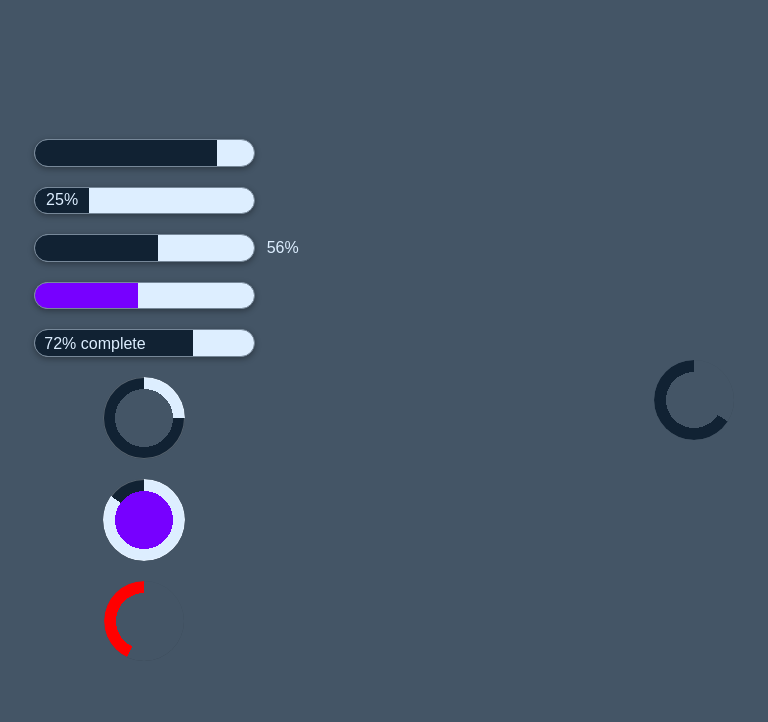
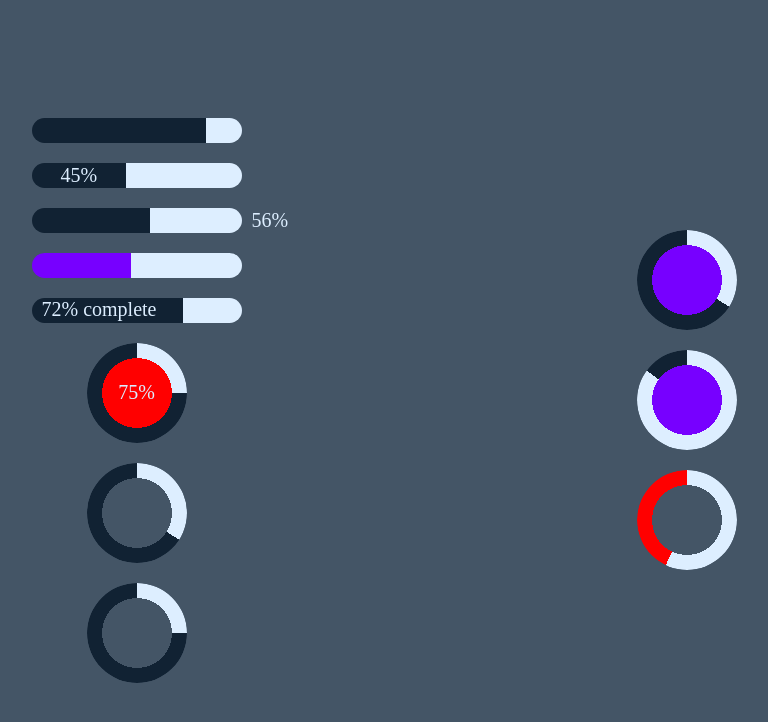
Before and after one commit to refusado/progress.css, a website: page src/test.html in a window 1280 px wide. Shown: the whole page, without its empty margins (256-1024 px from the left). Drawn offline with Linux system fonts and the light colour scheme.

Commit message:
improving labels + general small improvements

```diff
--- a/src/progress.css
+++ b/src/progress.css
@@ -1,8 +1,11 @@
 .pss-bar {
-  width: 200px;
-  height: 1rem;
-  border-radius: 10rem;
   position: relative;
+  width: 10em;
+  height: 1.25em;
+  padding-left: .5em;
+  border-radius: 10em;
+  font-size: 1em;
+  color: #def;
 
   --pss-value: 50;
   --pss-color: #123;
@@ -16,36 +19,35 @@
 }
 
 .pss-bar::before {
-  color: #def;
   content: attr(data-pss-i);
-  display: inline-block;
+  display: flex;
   position: absolute;
+  height: 100%;
   top: 0;
-  left: calc((100% * (var(--pss-value) / 100) / 2));
+  left: calc((100% * (min(var(--pss-value), 100) / 100) / 2));
+  align-items: center;
   transform: translateX(-50%);
-
-  height: 100%;
-  display: flex;
-  align-items: center;
 }
 
 .pss-bar::after {
+  content: attr(data-pss-o);
+  display: flex;
+  position: absolute;
+  height: 100%;
+  padding-left: .5em;
   color: #def;
-  content: attr(data-pss-o);
-  display: inline-block;
-  position: absolute;
   top: 0;
-  left: calc(100% + 0.8rem);
-
-  height: 100%;
-  display: flex;
+  left: 100%;
   align-items: center;
 }
 
 .pss-rad {
-  width: 5rem;
-  height: 5rem;
+  display: flex;
+  width: 5em;
+  height: 5em;
   border-radius: 50%;
+  justify-content: center;
+  align-items: center;
 
   --pss-value: 65;
   --pss-color: #123;
@@ -55,7 +57,7 @@
   background-image:
     radial-gradient(
       circle,
-      var(--pss-center) calc(72% - 0.8rem),
+      var(--pss-center) calc(72% - 0.8em),
       transparent 0),
     conic-gradient(
       transparent calc(100% - 100% / (100 / var(--pss-value))),
@@ -63,7 +65,12 @@
     );
   mask: radial-gradient(
     circle,
-    var(--pss-center) calc(72% - 0.8rem),
+    var(--pss-center) calc(72% - 0.8em),
     #000 0
   );
 }
+
+.pss-rad[data-pss-i], .pss-rad[data-pss-o] {
+  mask: unset;
+  position: relative;
+}
--- a/src/styles.css
+++ b/src/styles.css
@@ -13,26 +13,6 @@ body {
 
   background-color: #456;
   color: #def;
+
+  font-size: 20px;
 }
-
-.pss-bar {
-  font-family: sans-serif;
-  font-size: 1rem;
-  border: 1px solid #789;
-  box-shadow: 0 2px 6px 0 #00000055;
-  padding: 0.3rem 0.6rem;
-}
-
-.bar-2 {
-  height: 1rem;
-}
-
-.pss-rad {
-  border: 1px solid #ffffff4a;
-  box-shadow: 0 2px 6px 0 #00000055;
-}
-
-.bar-6 {
-  border: 0;
-  background-color: transparent;
-}
--- a/src/test.html
+++ b/src/test.html
@@ -10,16 +10,18 @@
 </head>
 <body>
   <div class="pss-bar bar-1" style="--pss-value: 83"></div>
-  <div class="pss-bar bar-1" style="--pss-value: 25" data-pss-i="25%"></div>
+  <div class="pss-bar bar-1" style="--pss-value: 45" data-pss-i="45%"></div>
   <div class="pss-bar bar-1" style="--pss-value: 56" data-pss-o="56%"></div>
   <div class="pss-bar bar-2" style="--pss-value: 47; --pss-color: #70F"></div>
   <div class="pss-bar bar-3" style="--pss-value: 72">
     72% complete
   </div>
 
+  <div class="pss-rad bar-4" style="--pss-value: 75; --pss-center: red">75%</div>
+  <div class="pss-rad bar-6" style="--pss-value: 66"></div>
   <div class="pss-rad bar-4" style="--pss-value: 75"></div>
+  <div class="pss-rad bar-6" style="--pss-value: 66; --pss-center: #70F"></div>
   <div class="pss-rad bar-5" style="--pss-value: 15; --pss-center: #70F"></div>
   <div class="pss-rad bar-6" style="--pss-value: 43; --pss-color: red"></div>
-  <div class="pss-rad bar-6" style="--pss-value: 66;"></div>
 </body>
 </html>
```
Also changed, not shown: progress.min.css (deleted).
